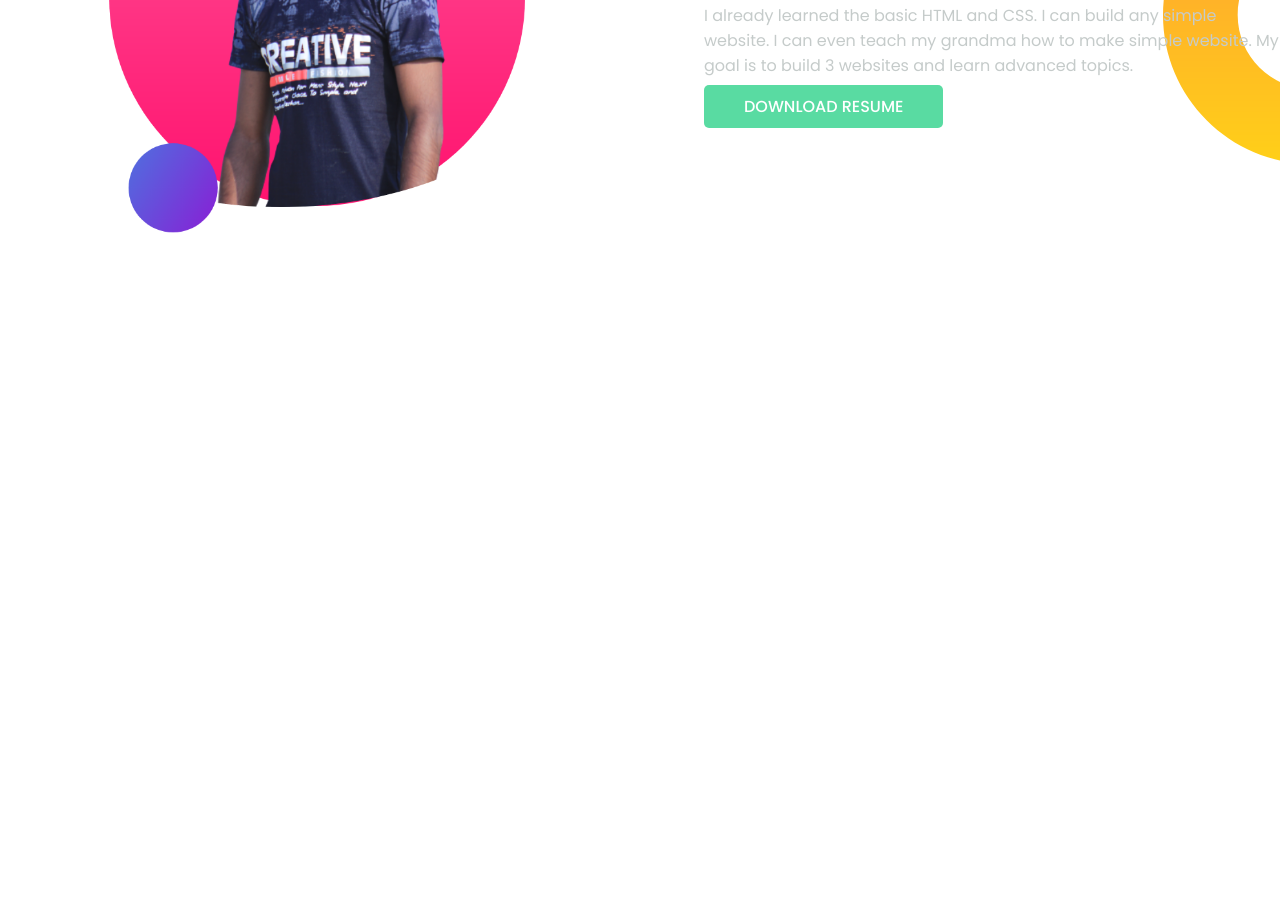
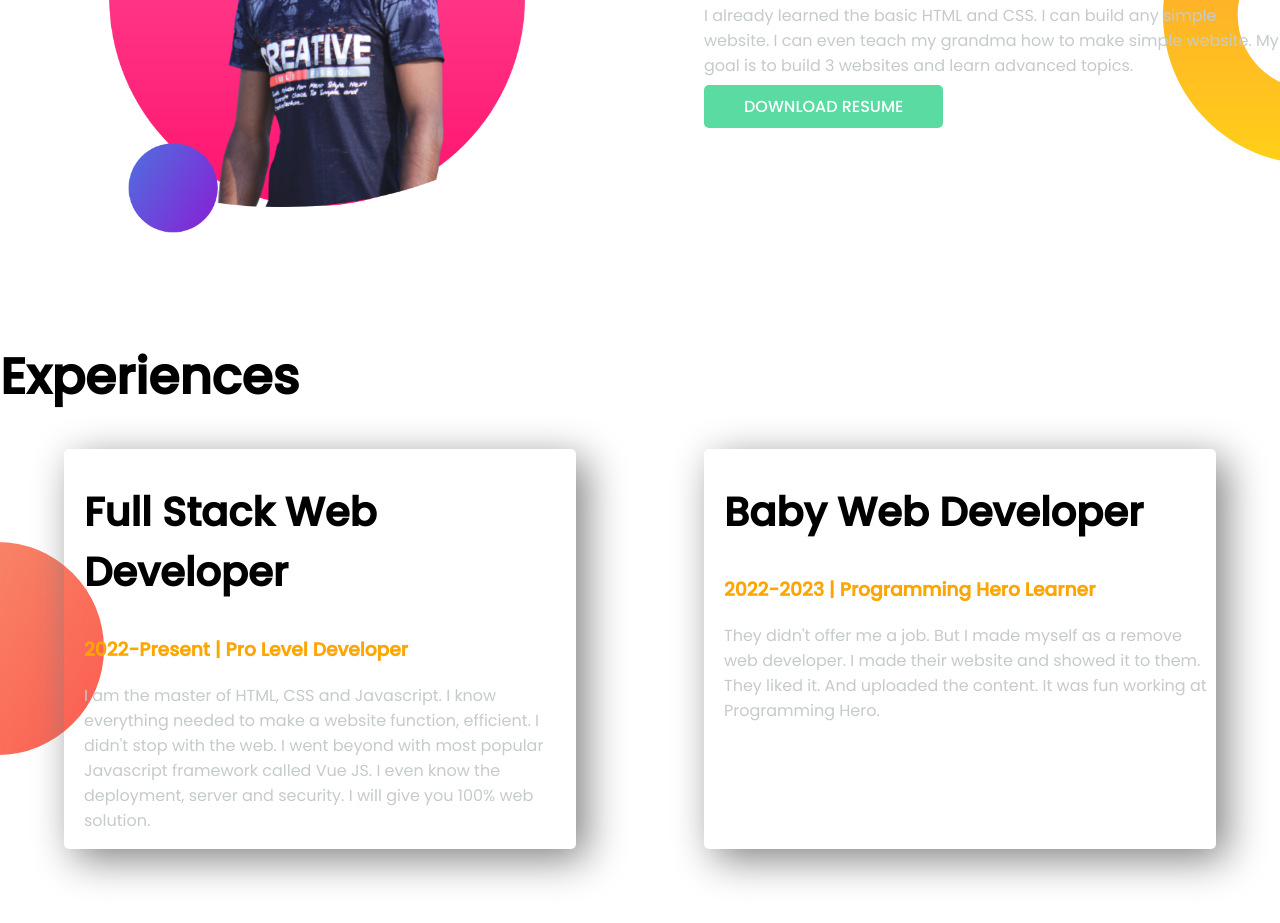
Before and after one commit to ismail360deg/developer-ismail, a plain HTML site: page index.html in a window 1280 px wide. Shown: the part 774-1697 px from the top of the page. Before the commit the page ends 1114 px from the top, so only its background shows below. Drawn offline with Linux system fonts and the light colour scheme.

Commit message:
box shadow

```diff
--- a/index.html
+++ b/index.html
@@ -48,6 +48,24 @@
 
     </section>
 
+    <h1>Experiences</h1>
+    <section class="experious-area">
+
+        <div class="experoius-tem">
+            <h2>Full Stack Web Developer</h2>
+            <h3><span>2022-Present | Pro Level Developer</span></h3>
+            <p>I am the master of HTML, CSS and Javascript. I know everything needed to make a website function,
+                efficient. I didn't stop with the web. I went beyond with most popular Javascript framework called Vue
+                JS. I even know the deployment, server and security. I will give you 100% web solution.</p>
+        </div>
+        <div class="experoius-tem">
+            <h2>Baby Web Developer</h2>
+            <h3><span>2022-2023 | Programming Hero Learner</span></h3>
+            <p>They didn't offer me a job. But I made myself as a remove web developer. I made their website and showed
+                it to them. They liked it. And uploaded the content. It was fun working at Programming Hero.</p>
+        </div>
+    </section>
+
 
 </body>
 
--- a/style.css
+++ b/style.css
@@ -49,3 +49,22 @@ a {
     background-repeat: no-repeat;
     background-position: right;
 }
+
+.experoius-tem {
+    width: 40%;
+    margin-left: 5%;
+    margin-right: 5%;
+    padding-left: 20px;
+    border-radius: 5px;
+    box-shadow: 10px 10px 40px gray;
+}
+
+.experoius-tem h2 {
+    font-size: 40px;
+}
+
+.experious-area {
+    background-image: url(/images/exp-bg.png);
+    background-repeat: no-repeat;
+    background-position: left;
+}
```
